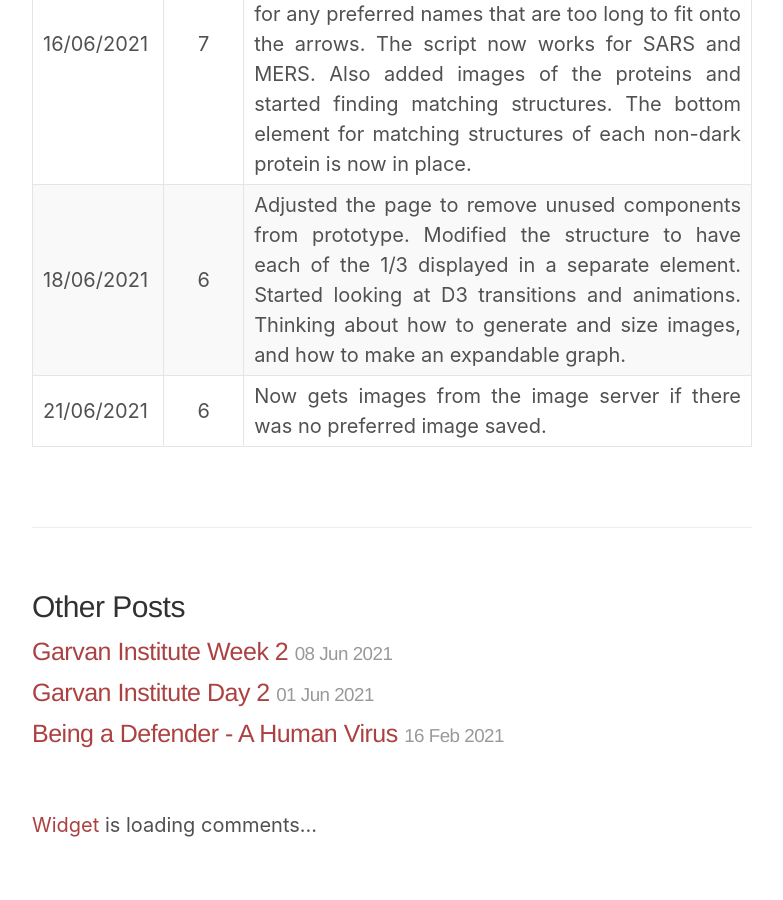
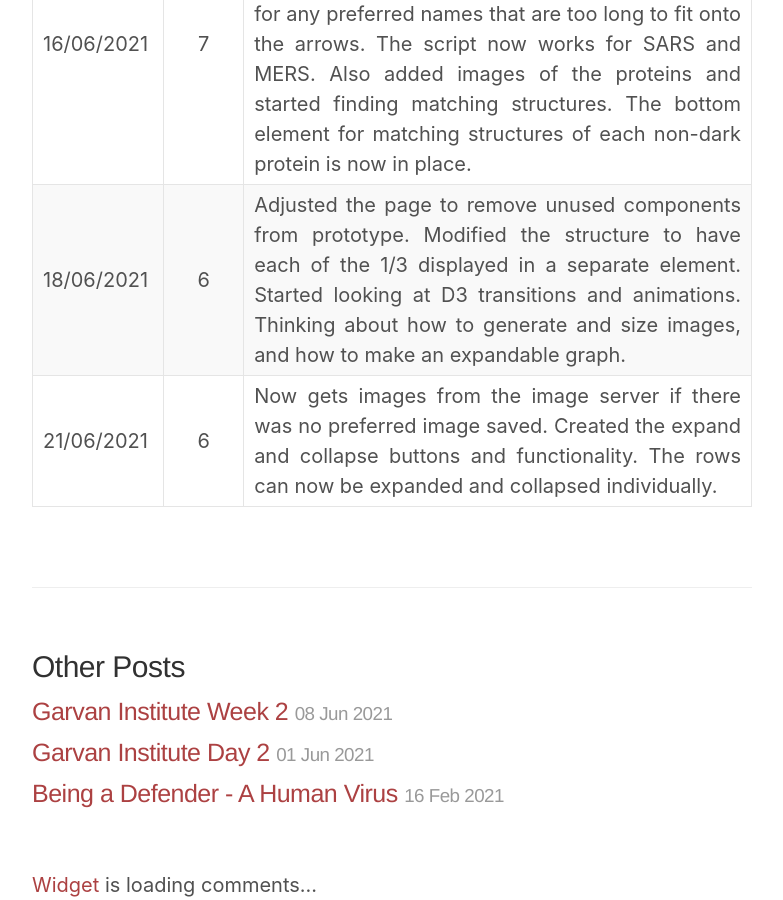
Before and after one commit to Key-Puncher/key-puncher.github.io, a Jekyll site: the page built from _posts/2021-06-08-garvan-institute-activity-log.md, in a window 1280 px wide and 900 px high, scrolled down 1749 px. Shown: the whole window, without its empty margins (248-1031 px from the left). Built offline with Jekyll 4.4.1, drawn with Linux system fonts in a browser that asks for light colours; a style sheet for code colours, icons or effects is not loaded; before the commit the page ends 2589 px from its top, so only the background shows below that.

Commit message:
Update 2021-06-08-garvan-institute-activity-log.md

```diff
--- a/_posts/2021-06-08-garvan-institute-activity-log.md
+++ b/_posts/2021-06-08-garvan-institute-activity-log.md
@@ -16,4 +16,4 @@ title: Garvan Institute Activity Log
 | 15/06/2021 | 7 | Got some feedback about the ruler, and did some modifications with how the ticks are marked. And figured out an algorithm to split the three groups into roughly equal lengths rather than as close as possible to the overall average 1/3 of the length. |
 | 16/06/2021 | 7 | Made the ruler for residue number continuous for all fragments of polyproteins. Got the protein synonyms from database and used different names for any preferred names that are too long to fit onto the arrows. The script now works for SARS and MERS. Also added images of the proteins and started finding matching structures. The bottom element for matching structures of each non-dark protein is now in place. |
 | 18/06/2021 | 6 | Adjusted the page to remove unused components from prototype. Modified the structure to have each of the 1/3 displayed in a separate element. Started looking at D3 transitions and animations. Thinking about how to generate and size images, and how to make an expandable graph. |
-| 21/06/2021 | 6 | Now gets images from the image server if there was no preferred image saved. |
+| 21/06/2021 | 6 | Now gets images from the image server if there was no preferred image saved. Created the expand and collapse buttons and functionality. The rows can now be expanded and collapsed individually. |
```
